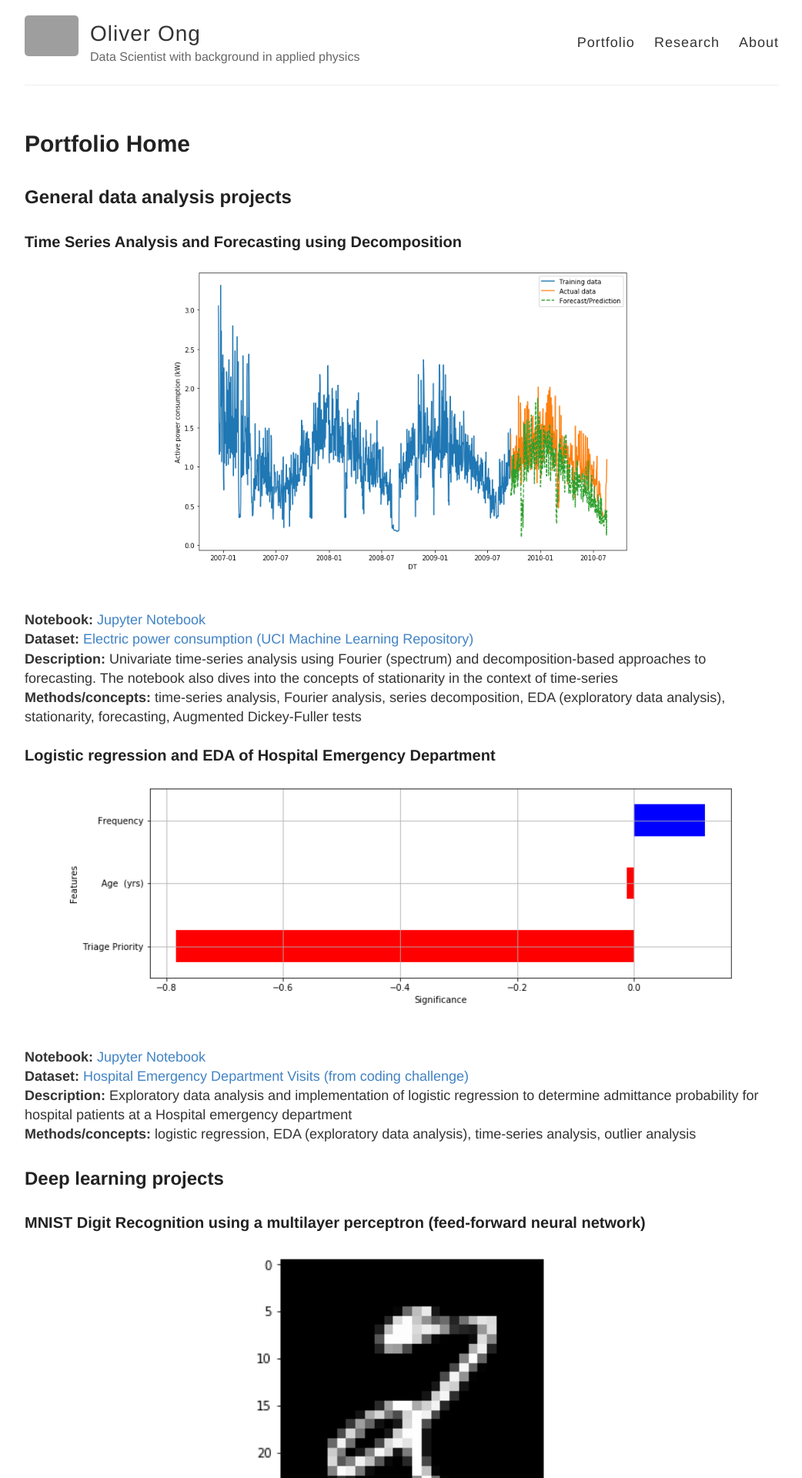
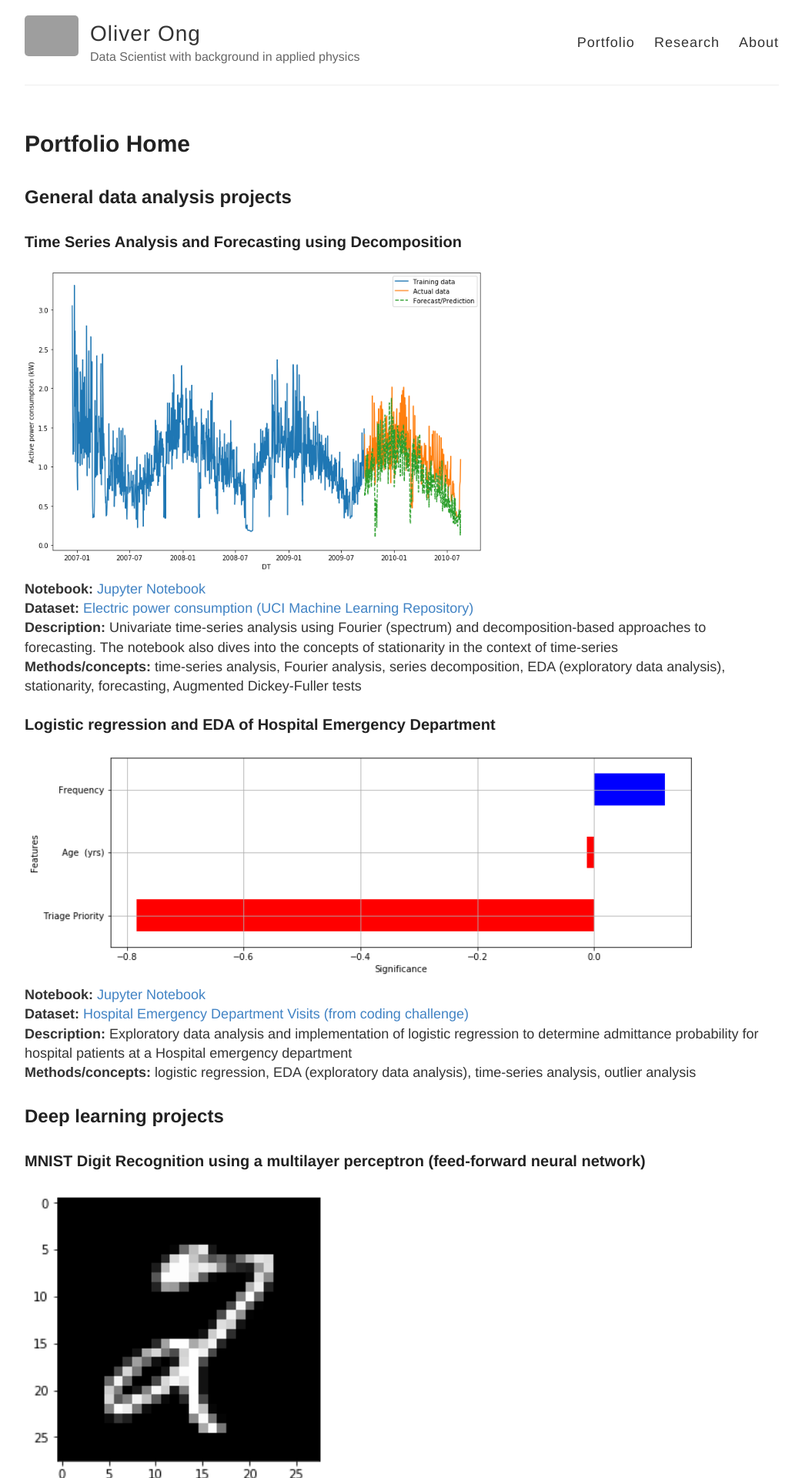
Before and after one commit to oliver-ong/oliver-ong.github.io, a Jekyll site: the page built from _posts/2018-11-12-Portfolio-Home.md, in a window 1280 px wide. Shown: the top 1920 px of the page at 77% size, without its empty margins (118-1160 px from the left). Built offline with Jekyll 4.4.1, drawn with Linux system fonts in a browser that asks for light colours; grey boxes are pictures that could not be loaded.

Commit message:
Update 2018-11-12-Portfolio-Home.md

```diff
--- a/_posts/2018-11-12-Portfolio-Home.md
+++ b/_posts/2018-11-12-Portfolio-Home.md
@@ -6,14 +6,14 @@ title: Portfolio Home
 ## General data analysis projects
 
 ### Time Series Analysis and Forecasting using Decomposition
-<center><img src= "\images\ts_decomposition.png" height = "400"></center>\\
+<img src= "\images\ts_decomposition.png" height = "400">\\
 **Notebook:** [Jupyter Notebook](https://nbviewer.jupyter.org/github/oliver-ong/oliver-ong.github.io/blob/master/Notebooks/ts_decomposition.ipynb)\\
 **Dataset:** [Electric power consumption (UCI Machine Learning Repository)](https://archive.ics.uci.edu/ml/datasets/individual+household+electric+power+consumption)\\
 **Description:** Univariate time-series analysis using Fourier (spectrum) and decomposition-based approaches to forecasting. The notebook also dives into the concepts of stationarity in the context of time-series\\
 **Methods/concepts:** time-series analysis, Fourier analysis, series decomposition, EDA (exploratory data analysis), stationarity, forecasting, Augmented Dickey-Fuller tests
 
 ### Logistic regression and EDA of Hospital Emergency Department
-<center><img src= "\images\log_regress_hospital.png" height = "300"></center>\\
+<img src= "\images\log_regress_hospital.png" height = "300">\\
 **Notebook:** [Jupyter Notebook](https://nbviewer.jupyter.org/github/oliver-ong/oliver-ong.github.io/blob/master/Notebooks/log_regress_hospital.ipynb)\\
 **Dataset:** [Hospital Emergency Department Visits (from coding challenge)](\data\Emergency department data.xlsx)\\
 **Description:** Exploratory data analysis and implementation of logistic regression to determine admittance probability for hospital patients at a Hospital emergency department\\
@@ -22,7 +22,7 @@ title: Portfolio Home
 ## Deep learning projects
 
 ### MNIST Digit Recognition using a multilayer perceptron (feed-forward neural network)
-<center><img src= "\images\mlp_mnist.png" width = "400"></center>\\
+<img src= "\images\mlp_mnist.png" width = "400">\\
 **Notebook:** [Jupyter Notebook](https://nbviewer.jupyter.org/github/oliver-ong/oliver-ong.github.io/blob/master/Notebooks/mlp_mnist.ipynb)\\
 **Dataset:** [MNIST database](https://datahack.analyticsvidhya.com/contest/practice-problem-identify-the-digits/)\\
 **Description:** Implementation of a feed-forward neural network using Tensorflow. The model is trained and tested on the [MNIST](http://yann.lecun.com/exdb/mnist/) dataset (pretty much a pre-requisite for training deep learning models). \\
@@ -32,21 +32,21 @@ title: Portfolio Home
 ## Graduate work
 
 ### Least squares regression using harmonic functions
-<center><img src= "\images\ls_harmonic.png" height = "400"></center>\\
+<img src= "\images\ls_harmonic.png" height = "400">\\
 **Notebook:** [Jupyter Notebook](https://nbviewer.jupyter.org/github/oliver-ong/oliver-ong.github.io/blob/master/Notebooks/ls_harmonic.ipynb)\\
 **Dataset:** [Government of Canada - Historical Climate Data](http://climate.weather.gc.ca/historical_data/search_historic_data_e.html)\\
 **Description:** Produces a least squares regression model by fitting a 9-parameter harmonic (trigonometric) function. This regression fits the minimum and maximum temperature data measured at the International Edmonton Airport between 1963 and 1993. Notebook covers pre-processing steps of the data and implementation of the model. \\
 **Methods/concepts:** least squares regression, harmonic functions, periodicity modelling
 
 ### Least squares regression using compact-support basis functions
-<center><img src= "\images\ls_basis_compact.png" height = "400"></center>\\
+<img src= "\images\ls_basis_compact.png" height = "400">\\
 **Notebook:** [Jupyter Notebook](https://nbviewer.jupyter.org/github/oliver-ong/oliver-ong.github.io/blob/master/Notebooks/ls_basis_compact.ipynb)\\
 **Dataset:** [Solar 2000 Model](https://www.ngdc.noaa.gov/stp/solar/solaruv.html)\\
 **Description:** Produces a least squares regression model by fitting pre-defined basis functions (a piecewise cubic polynomial). This model uses solar flux data ( was generated such that the output as well as its first derivative is fitted exactly, preventing unwanted oscillations generated by sharp variations in the data.\\
 **Methods/concepts:** least squares regression, basis functions, compact support
 
 ### Review of finite-difference schemes for the heat-diffusion equation
-<center><img src= "\images\mesh.png" height = "400"></center>\\
+<img src= "\images\mesh.png" height = "400">\\
 **Paper:** [[PDF]](\Papers\Heat-diffusion - Review of finite-difference schemes.pdf)\\
 **Description:** The heat-diffusion equation is a second-order partial differential equation that governs the distribution of heat or diffusing material. This paper reviews some of the many finite-approximation schemes using for solving this equation and provides comparisons on their accuracy and stability. \\
 **Methods/concepts:** finite-difference, temperature modelling, stability analysis, eigenvalue solutions
```
